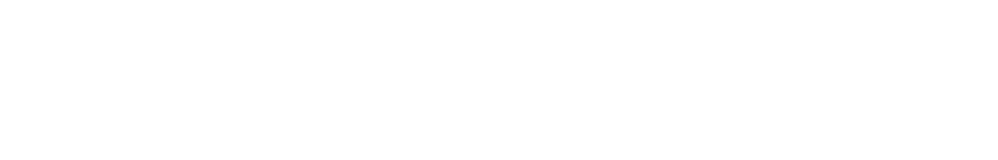
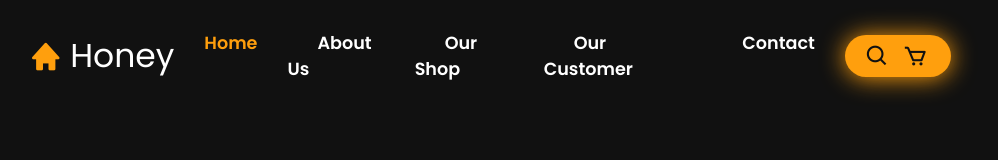
Before and after one commit to 02Alexis/Food-Restaurant, a plain HTML site: page index.html in a window 1280 px wide. Shown: the whole page, without its empty margins (150-1148 px from the left). Drawn offline with nearby package versions, Linux system fonts and the light colour scheme.

Commit message:
header, navbar

```diff
--- a/index.html
+++ b/index.html
@@ -20,7 +20,21 @@
   </head>
   <body>
     <!-- header -->
-    <header></header>
+    <header>
+      <a href="#" class="logo"><i class="bx bxs-home"></i>Honey</a>
+      <ul class="navlist">
+        <li><a href="#home" class="active">Home</a></li>
+        <li><a href="#about">About Us</a></li>
+        <li><a href="#shop">Our Shop</a></li>
+        <li><a href="#review">Our Customer</a></li>
+        <li><a href="#contact">Contact</a></li>
+      </ul>
+      <div class="nav-icons">
+        <a href="#"><i class="bx bx-search"></i></a>
+        <a href="#"><i class="bx bx-cart"></i></a>
+        <div class="bx bx-menu" id="menu-icon"></div>
+      </div>
+    </header>
     <!-- link to js -->
     <script src="js/index.js"></script>
   </body>
--- a/style.css
+++ b/style.css
@@ -20,3 +20,77 @@
   --h2-font: 2.6rem;
   --p-font: 1.1rem;
 }
+
+body {
+  background: var(--bg-color);
+  color: var(--text-color);
+}
+
+header {
+  position: fixed;
+  width: 100%;
+  top: 0;
+  right: 0;
+  z-index: 1000;
+  display: flex;
+  align-items: center;
+  justify-content: space-between;
+  background: transparent;
+  padding: 30px 14%;
+  transition: all 0.5s ease;
+}
+
+.logo {
+  display: flex;
+  align-items: center;
+  color: var(--text-color);
+  font-size: 33px;
+}
+.logo i {
+  vertical-align: middle;
+  margin-right: 8px;
+  color: var(--main-color);
+}
+.navlist {
+  display: flex;
+}
+.navlist a {
+  color: var(--text-color);
+  font-size: var(--p-font);
+  font-weight: 600;
+  margin: 0 30px;
+  transition: all 0.5s ease;
+}
+.navlist a:hover {
+  color: var(--main-color);
+}
+.navlist a.active {
+  color: var(--main-color);
+}
+.nav-icons {
+  display: flex;
+  align-items: center;
+  padding: 8px 15px;
+  background: var(--main-color);
+  border-radius: 3rem;
+  box-shadow: #ff9f0d 0px 1px 25px;
+}
+.nav-icons i {
+  vertical-align: middle;
+  font-size: 25px;
+  color: var(--bg-color);
+  margin-right: 8px;
+  margin-left: 5px;
+  transition: all 0.5s ease;
+}
+.nav-icons i:hover {
+  transform: scale(1.1);
+  color: var(--text-color);
+}
+#menu-icon {
+  font-size: 32px;
+  color: var(--bg-color);
+  z-index: 10001;
+  cursor: pointer;
+  display: none;
+}
```
